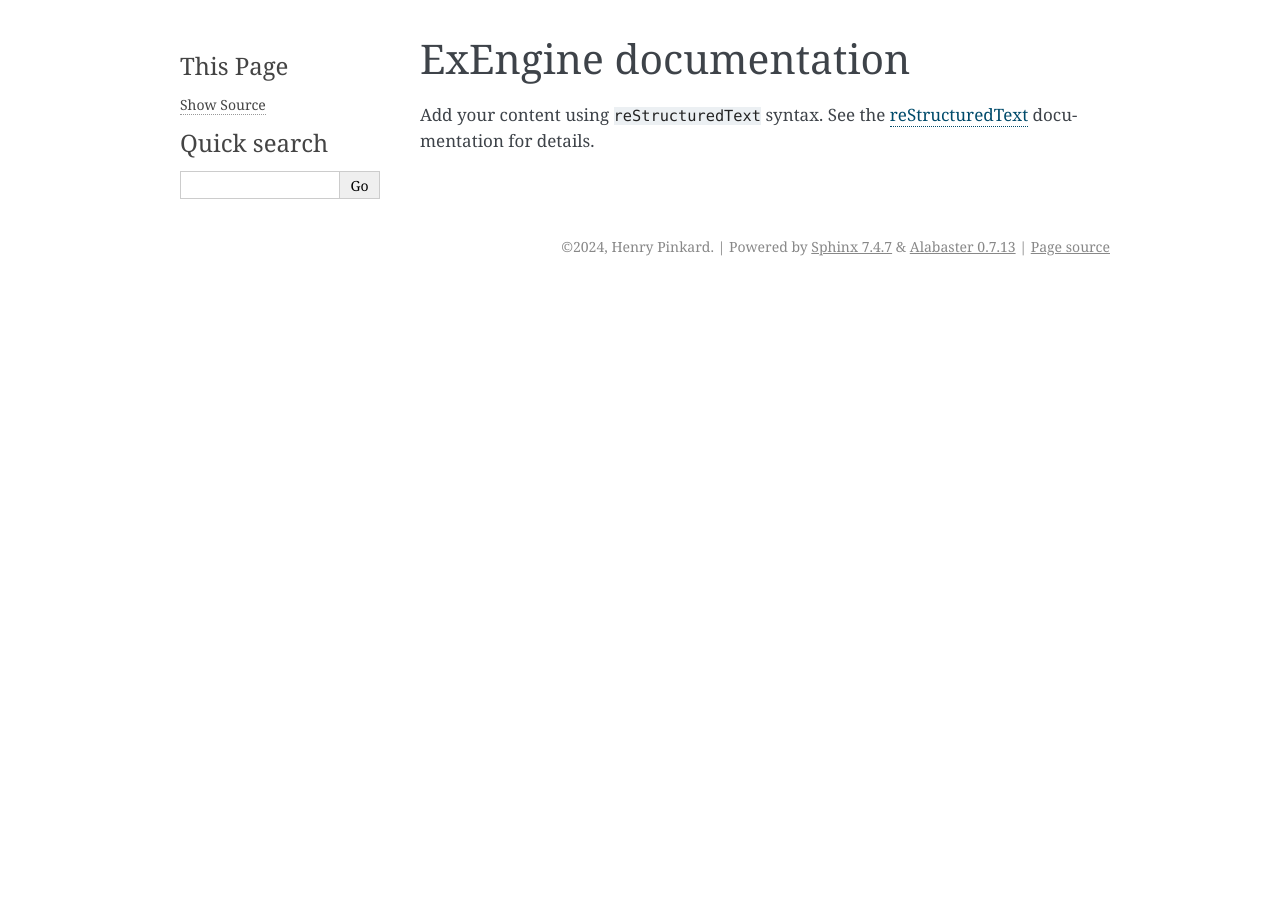
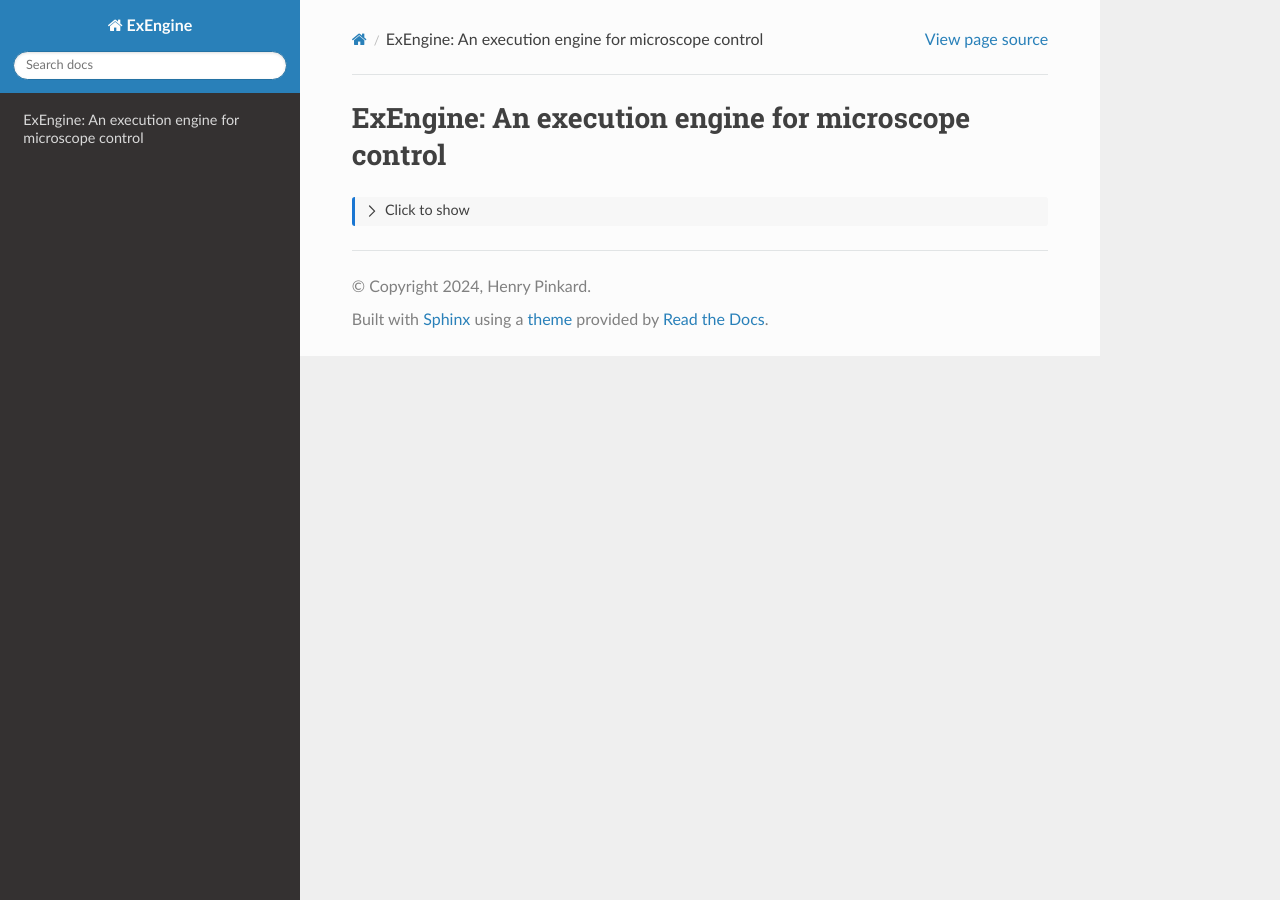
Before and after one commit to micro-manager/ExEngine, a Sphinx documentation site: the page built from docs/index.rst, in a window 1280 px wide. Built offline with Sphinx 7.4.7 and the Read the Docs theme 2.0.0, drawn with Linux system fonts in a browser that asks for light colours.

Commit message:
doc theme

```diff
--- a/docs/conf.py
+++ b/docs/conf.py
@@ -13,7 +13,14 @@
 # -- General configuration ---------------------------------------------------
 # https://www.sphinx-doc.org/en/master/usage/configuration.html#general-configuration
 
-extensions = []
+import sphinx_rtd_theme
+
+
+extensions = [
+    'sphinx_rtd_theme',
+    'sphinx_togglebutton',
+]
+
 
 templates_path = ['_templates']
 exclude_patterns = ['_build', 'Thumbs.db', '.DS_Store']
@@ -23,5 +30,9 @@
 # -- Options for HTML output -------------------------------------------------
 # https://www.sphinx-doc.org/en/master/usage/configuration.html#options-for-html-output
 
-html_theme = 'alabaster'
+html_theme = "sphinx_rtd_theme"
+
+# Add any paths that contain custom static files (such as style sheets) here,
+# relative to this directory. They are copied after the builtin static files,
+# so a file named "default.css" will overwrite the builtin "default.css".
 html_static_path = ['_static']
--- a/docs/index.rst
+++ b/docs/index.rst
@@ -1,14 +1,10 @@
-.. ExEngine documentation master file, created by
-   sphinx-quickstart on Sat Jul 27 07:24:24 2024.
-   You can adapt this file completely to your liking, but it should at least
-   contain the root `toctree` directive.
 
-ExEngine documentation
+ExEngine: An execution engine for microscope control
 ======================
 
-Add your content using ``reStructuredText`` syntax. See the
-`reStructuredText <https://www.sphinx-doc.org/en/master/usage/restructuredtext/index.html>`_
-documentation for details.
+.. toggle:: Click to expand
+
+    This is the collapsible content. It is hidden by default, until the toggle button is clicked.
 
 
 .. toctree::
--- a/docs/requirements.txt
+++ b/docs/requirements.txt
@@ -0,0 +1,2 @@
+sphinx-rtd-theme
+sphinx-togglebutton
--- a/pyproject.toml
+++ b/pyproject.toml
@@ -33,6 +33,8 @@
 # storage backends
 ndstorage = ["ndstorage"]
 
+# documentation
+docs = ["sphinx"]
 
 [project.urls]
 Home = "https://github.com/micro-manager/ExEngine"
```
Also changed, not shown: readthedocs.yaml (+8 -5 lines).
